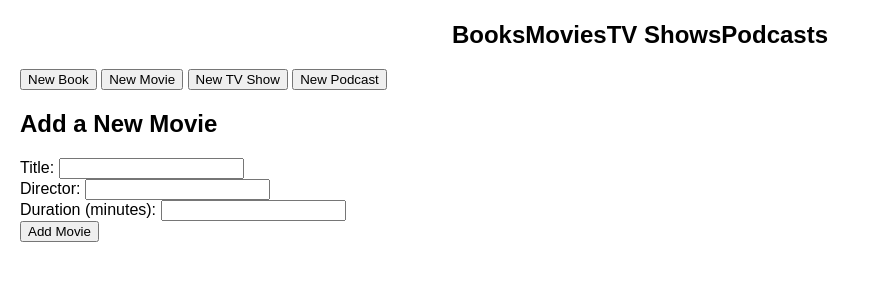
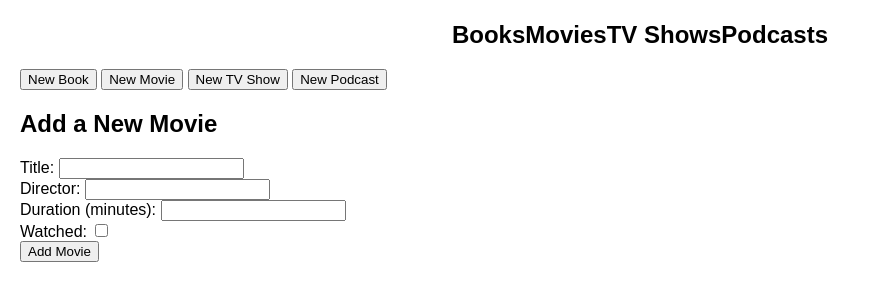
Before and after one commit to adilshads/library, a plain HTML site: page index.html in a window 1280 px wide. Both pictures are taken after a click on the button "New Movie". Shown: the part 79-380 px from the top of the page, without its empty margins (0-870 px from the left). Drawn offline with Linux system fonts and the light colour scheme.

Commit message:
Add completed media option to all buttons

```diff
--- a/index.html
+++ b/index.html
@@ -57,6 +57,9 @@
       <label for="duration">Duration (minutes):</label>
       <input type="number" id="duration" required><br>
 
+      <label for="watched">Watched:</label>
+      <input type="checkbox" id="watched"><br>
+
       <input type="submit" value="Add Movie">
     </form>
   </div>
@@ -72,6 +75,9 @@
 
       <label for="seasons">Number of Seasons:</label>
       <input type="number" id="seasons" required><br>
+
+      <label for="watched">Watched:</label>
+      <input type="checkbox" id="watched"><br>
 
       <input type="submit" value="Add TV Show">
     </form>
@@ -89,6 +95,9 @@
       <label for="episodes">Number of Episodes:</label>
       <input type="number" id="episodes" required><br>
 
+      <label for="completed">Completed:</label>
+      <input type="checkbox" id="completed"><br>
+
       <input type="submit" value="Add Podcast">
     </form>
   </div>
```
